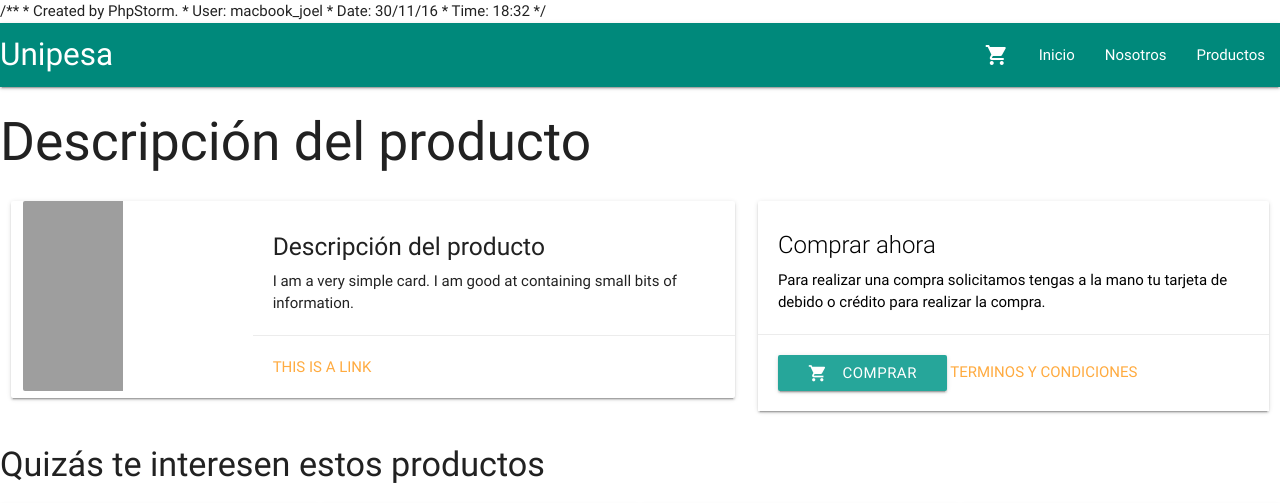
After one commit to braga528/Unipesastore, a PHP site: page /product.php in a window 1280 px wide. The commit adds this page. Shown: the top 503 px of the page. Run offline with PHP 8.4, Linux system fonts and the light colour scheme; some libraries are stand-ins or nearby versions; grey boxes are pictures that could not be loaded.

Commit message:
carga de modulos de compra, carrito, procesar compra y espacio para admin y nuevos productos

```diff
--- /dev/null
+++ b/product.php
@@ -0,0 +1,184 @@
+<?php ?>
+/**
+ * Created by PhpStorm.
+ * User: macbook_joel
+ * Date: 30/11/16
+ * Time: 18:32
+ */
+
+<!DOCTYPE html>
+<html>
+<head>
+    <title>UNIPESA</title>
+    <!--Import Google Icon Font-->
+    <link href="http://fonts.googleapis.com/icon?family=Material+Icons" rel="stylesheet">
+    <!--Import materialize.css-->
+    <link type="text/css" rel="stylesheet" href="css/materialize.min.css"  media="screen,projection"/>
+    <link href="https://fonts.googleapis.com/icon?family=Material+Icons" rel="stylesheet">
+
+    <!--Let browser know website is optimized for mobile-->
+    <meta name="viewport" content="width=device-width, initial-scale=1.0"/>
+    <meta charset="utf-8">
+</head>
+
+<body>
+<nav>
+    <div class="nav-wrapper #00897b teal darken-1">
+        <a href="#" class="brand-logo">Unipesa</a>
+        <ul id="nav-mobile" class="right hide-on-med-and-down">
+            <li><a><i class="material-icons">shopping_cart</i></a></li>
+            <li><a href="sass.html">Inicio</a></li>
+            <li><a href="badges.html">Nosotros</a></li>
+            <li><a href="collapsible.html">Productos</a></li>
+        </ul>
+    </div>
+</nav>
+
+<section>
+    <div class="row">
+        <h2 class="header">Descripción del producto</h2>
+        <div class="col s6 m7">
+
+            <div class="card horizontal ">
+                <div class="card-image col s4">
+                    <img src="http://lorempixel.com/100/190/nature/6">
+                </div>
+                <div class="card-stacked">
+                    <div class="card-content">
+                        <h5>Descripción del producto</h5>
+                        <p>I am a very simple card. I am good at containing small bits of information.</p>
+                    </div>
+                    <div class="card-action">
+                        <a href="#">This is a link</a>
+                    </div>
+                </div>
+            </div>
+        </div>
+        <div class="col s5 m5">
+            <div class="card #ffffff white">
+                <div class="card-content black-text">
+                    <span class="card-title">Comprar ahora</span>
+                    <p>Para realizar una compra solicitamos tengas a la mano tu tarjeta de debido o crédito para realizar la compra.</p>
+                </div>
+                <div class="card-action" ">
+                <a class="waves-effect waves-light btn"><i class="material-icons left">shopping_cart</i>Comprar</a>
+                <a  href="#">Terminos y condiciones</a>
+            </div>
+        </div>
+    </div>
+    </div>
+</section>
+
+<section>
+    <h4>Quizás te interesen estos productos</h4>
+    <div class="row">
+        <div class="small card col s3">
+            <div class="card-image waves-effect waves-block waves-light">
+                <img class="activator" src="images/office.jpg">
+            </div>
+            <div class="card-content">
+                <span class="card-title activator grey-text text-darken-4">Card Title<i class="material-icons right">more_vert</i></span>
+                <p><a href="#">This is a link</a></p>
+            </div>
+            <div class="card-reveal">
+                <span class="card-title grey-text text-darken-4">Card Title<i class="material-icons right">close</i></span>
+                <p>Here is some more information about this product that is only revealed once clicked on.</p>
+            </div>
+        </div>
+        <div class="small card col s3">
+            <div class="card-image waves-effect waves-block waves-light">
+                <img class="activator" src="images/office.jpg">
+            </div>
+            <div class="card-content">
+                <span class="card-title activator grey-text text-darken-4">Card Title<i class="material-icons right">more_vert</i></span>
+                <p><a href="#">This is a link</a></p>
+            </div>
+            <div class="card-reveal">
+                <span class="card-title grey-text text-darken-4">Card Title<i class="material-icons right">close</i></span>
+                <p>Here is some more information about this product that is only revealed once clicked on.</p>
+            </div>
+        </div>
+        <div class="small card col s3">
+            <div class="card-image waves-effect waves-block waves-light">
+                <img class="activator" src="images/office.jpg">
+            </div>
+            <div class="card-content">
+                <span class="card-title activator grey-text text-darken-4">Card Title<i class="material-icons right">more_vert</i></span>
+                <p><a href="#">This is a link</a></p>
+            </div>
+            <div class="card-reveal">
+                <span class="card-title grey-text text-darken-4">Card Title<i class="material-icons right">close</i></span>
+                <p>Here is some more information about this product that is only revealed once clicked on.</p>
+            </div>
+        </div>
+        <div class="small card col s3">
+            <div class="card-image waves-effect waves-block waves-light">
+                <img class="activator" src="images/office.jpg">
+            </div>
+            <div class="card-content">
+                <span class="card-title activator grey-text text-darken-4">Card Title<i class="material-icons right">more_vert</i></span>
+                <p><a href="#">This is a link</a></p>
+            </div>
+            <div class="card-reveal">
+                <span class="card-title grey-text text-darken-4">Card Title<i class="material-icons right">close</i></span>
+                <p>Here is some more information about this product that is only revealed once clicked on.</p>
+            </div>
+        </div>
+    </div>
+</section>
+
+
+
+
+
+
+<footer class="page-footer #000000 black">
+    <div class="container">
+        <div class="row">
+            <div class="col l6 s12">
+                <h5 class="white-text">Uniformes petroleros S.A. de C.V.</h5>
+                <p class="grey-text text-lighten-4">You can use rows and columns here to organize your footer content.</p>
+            </div>
+            <div class="col l4 offset-l2 s12">
+                <h5 class="white-text">Fichas técnicas</h5>
+                <ul>
+                    <li><a class="grey-text text-lighten-3" href="#!">Bota</a></li>
+                    <li><a class="grey-text text-lighten-3" href="#!">Suela</a></li>
+                    <li><a class="grey-text text-lighten-3" href="#!">Casquillo</a></li>
+                    <li><a class="grey-text text-lighten-3" href="#!">Uniforme</a></li>
+                    <li><a class="grey-text text-lighten-3" href="#!">Cable</a></li>
+                </ul>
+            </div>
+        </div>
+    </div>
+    <div class="footer-copyright #424242 grey darken-3">
+        <div class="container">
+            © 2014 Copyright Text
+            <a class="grey-text text-lighten-4 right" href="#!">More Links</a>
+        </div>
+    </div>
+</footer>
+
+
+
+<!--Import jQuery before materialize.js-->
+<script type="text/javascript" src="https://code.jquery.com/jquery-2.1.1.min.js"></script>
+<script type="text/javascript" src="js/materialize.min.js"></script>
+<script>  $(".button-collapse").sideNav();</script>
+<script>    $(document).ready(function( ){
+        $('.parallax').parallax();
+    });
+</script>
+<script> $('.carousel.carousel-slider').carousel({full_width: true, time_constant: 400 } );</script>
+<script>
+    // Next slide
+    $('.carousel').carousel('next');
+    $('.carousel').carousel('next', 3); // Move next n times.
+    // Previous slide
+    $('.carousel').carousel('prev');
+    $('.carousel').carousel('prev', 4); // Move prev n times.
+    // Set to nth slide
+    $('.carousel').carousel('set', 4);
+</script>
+</body>
+</html>
```
Also changed, not shown: admin.php (added, +7 -0 lines), carshopping.php (added, +144 -0 lines), index.php (+61 -11 lines), login.php (added, +7 -0 lines), newproduct.php (added, +7 -0 lines), register.php (added, +7 -0 lines).
